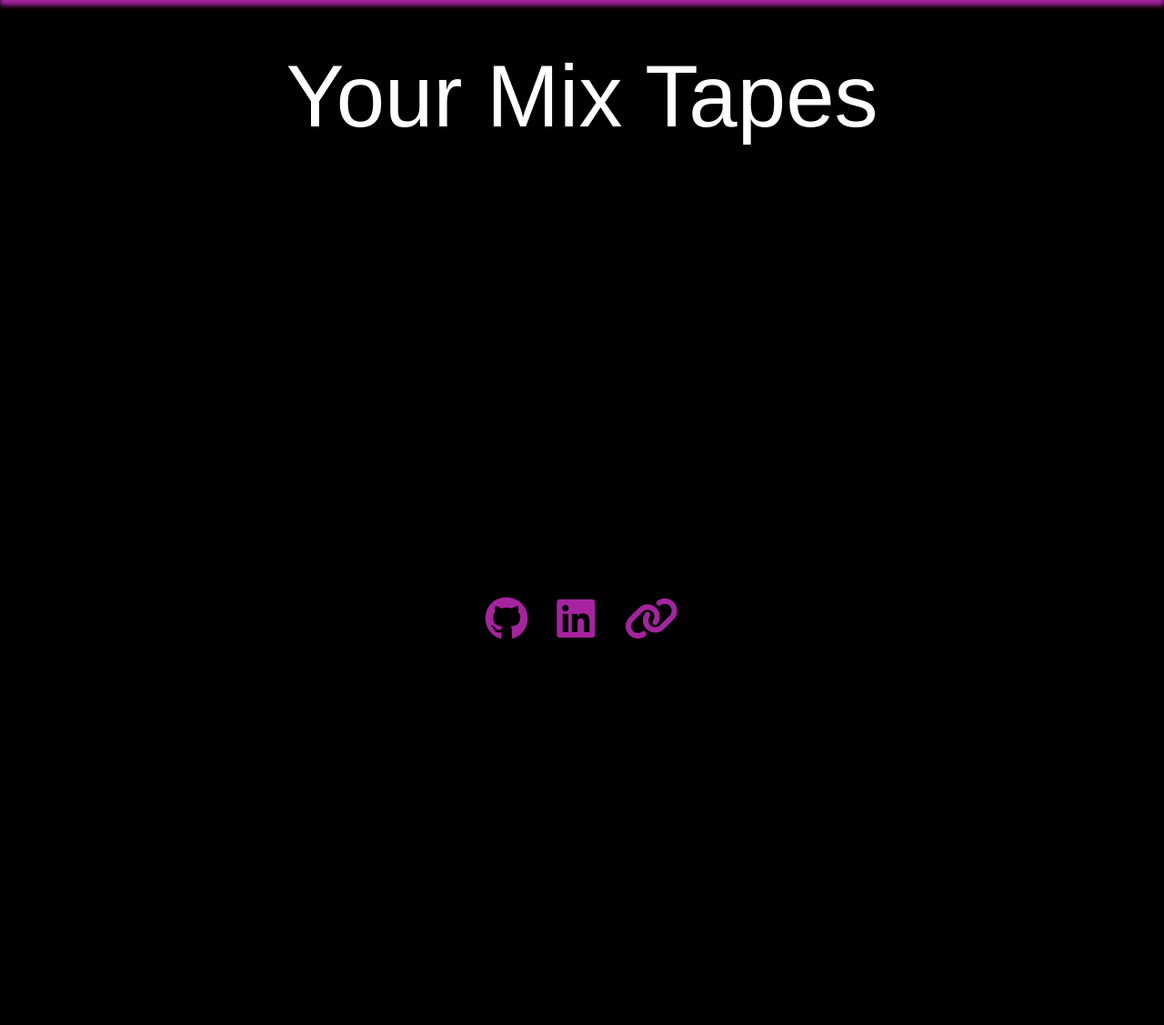
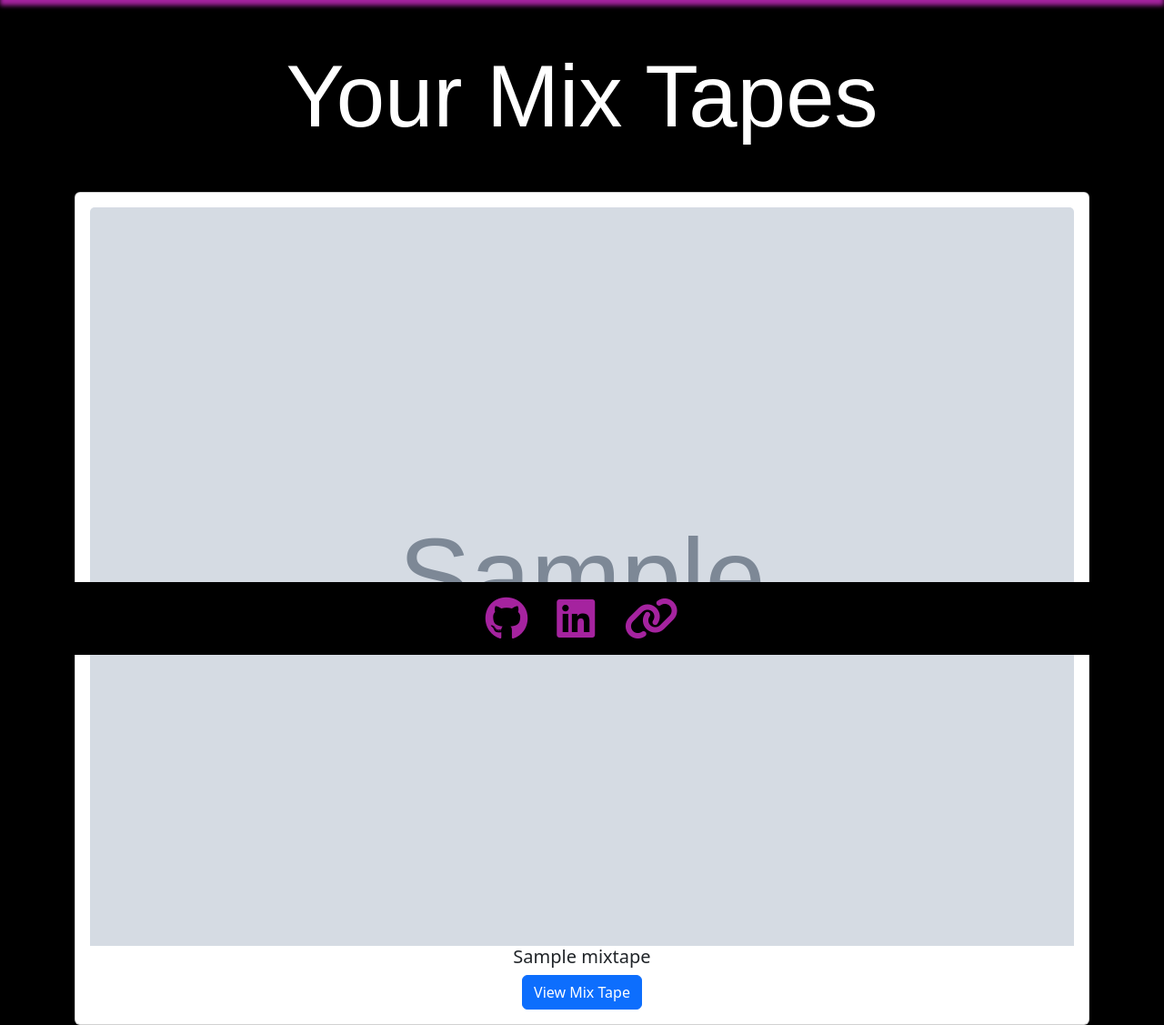
Before and after one commit to Terafora/My-Mixtape, a Django app: page /library/ in a window 1280 px wide. Shown: the part 80-1207 px from the top of the page at 91% size. Before the commit the page ends 782 px from the top, so only its background shows below. Run offline with Django 4.2, Linux system fonts and the light colour scheme; tables that the repository leaves empty hold one stand-in row (values such as "Sample post"); grey boxes marked "Sample" are stand-in pictures; some libraries are stand-ins or nearby versions; some web fonts are replaced.

Commit message:
Create view and wire up base components for viewing mix tapes and contents within. Create base layout on relevant pages for said views.

```diff
--- a/my_mixtape/templates/my_mixtape/about.html
+++ b/my_mixtape/templates/my_mixtape/about.html
@@ -1,6 +1,11 @@
 {% extends 'base.html' %}
 
 {% load static %}
+
+{% block title %} About {% endblock %}
+
+{% block content %}
+
 {% block content %}
 
 <div class="container justify-content-center text-center mt-5">
--- a/my_mixtape/templates/my_mixtape/add_mixtape.html
+++ b/my_mixtape/templates/my_mixtape/add_mixtape.html
@@ -0,0 +1,5 @@
+{% block title %}Add Mixtape{% endblock %}
+
+{% block content %}
+
+{% endblock %}
--- a/my_mixtape/templates/my_mixtape/index.html
+++ b/my_mixtape/templates/my_mixtape/index.html
@@ -1,5 +1,8 @@
 {% extends 'base.html' %}
 {% load static %}
+
+{% block title %}Home{% endblock %}
+
 
 {% block content %}
 <div class="container d-flex justify-content-center justify-text-center">
--- a/my_mixtape/templates/my_mixtape/library.html
+++ b/my_mixtape/templates/my_mixtape/library.html
@@ -1,10 +1,26 @@
 {% extends 'base.html' %}
 
 {% load static %}
+
+{% block title %} Mix Tapes {% endblock %}
+
 {% block content %}
 
 <div class="container justify-content-center text-center mt-5">
     <h1>Your Mix Tapes</h1>
 </div>
-
+{% for mixtape in mixtapes %}
+    <div class="container justify-content-center text-center mt-5">
+        <div class="card">
+            <div class="card-body">
+                <img
+                    {% if mixtape.image %} src="{{mixtape.image}}" {% else %}src="{% static 'images/mixtape.png' %}" {% endif %}
+                    class="card-img-top"
+                    {% if mixtape.image_alt %}alt="{{mixtape.image_alt}}" {% else %} alt="{{mixtape.name}}"{% endif %}>
+                <h5 class="card-title">{{ mixtape.name }}</h5>
+                <a href="{% url 'mixtape_detail' mixtape.id %}" class="btn btn-primary">View Mix Tape</a>
+            </div>
+        </div>
+    </div>
+{% endfor %}
 {% endblock %}
--- a/my_mixtape/urls.py
+++ b/my_mixtape/urls.py
@@ -1,8 +1,9 @@
 from django.urls import path
-from .views import Index, About, Library
+from .views import Index, About, Library, OpenTrackList
 
 urlpatterns = [
     path('', Index.as_view(), name='home'),
     path('about/', About.as_view(), name='about'),
     path('library/', Library.as_view(), name='library'),
+    path('mixtape/<int:mixtape_id>/', OpenTrackList.as_view(), name='mixtape_detail'),
 ]
--- a/my_mixtape/views.py
+++ b/my_mixtape/views.py
@@ -1,5 +1,4 @@
-from django.views.generic import TemplateView
-from django.views.generic import CreateView
+from django.views.generic import TemplateView, ListView, CreateView
 from django.db import models
 from django.shortcuts import get_object_or_404
 from .models import Track, Mixtape
@@ -12,10 +11,14 @@ class Index(TemplateView):
 class About(TemplateView):
     template_name = "my_mixtape/about.html"
 
-class Library(TemplateView):
+class Library(ListView):
     template_name = "my_mixtape/library.html"
+    model = Mixtape
+    context_object_name = 'mixtapes'
 
 # Used for CRUD
+
+# Views for mixtape objects
 
 class AddMixTape(CreateView):
     """Add a mixtape to a mixtape collection"""
@@ -27,6 +30,22 @@ class AddMixTape(CreateView):
     def form_valid(self, form):
         form.instance.collection = self.request.user
         return super().form_valid(form)
+
+class OpenTrackList(ListView):
+    """Open a list of tracks in a mixtape"""
+    model = Mixtape
+    template_name = "my_mixtape/track_list.html"
+    context_object_name = 'mixtape'
+    pk_url_kwarg = 'mixtape_id'
+
+    #def get_queryset(self):
+    #    mixtape_id = self.kwargs.get('mixtape_id')
+    #    return Track.objects.filter(mixtape=mixtape_id)
+
+
+
+# Views for track objects
+
 
 class AddTrack(CreateView):
     """Add a track to a mixtape"""
--- a/templates/base.html
+++ b/templates/base.html
@@ -5,7 +5,7 @@
 <head>
     <meta charset="UTF-8">
     <meta name="viewport" content="width=device-width, initial-scale=1.0">
-    <title>My Mix Tape - {% block title %}{% endblock %}</title>
+    <title>{% block title %}{% endblock %}</title>
     <link rel="icon" href="{% static 'images/cassette_icon.svg' %}">
     {% block onload_js %}
     <script src="https://cdnjs.cloudflare.com/ajax/libs/bootstrap/5.3.2/js/bootstrap.min.js" integrity="sha512-WW8/jxkELe2CAiE4LvQfwm1rajOS8PHasCCx+knHG0gBHt8EXxS6T6tJRTGuDQVnluuAvMxWF4j8SNFDKceLFg==" crossorigin="anonymous" referrerpolicy="no-referrer"></script>
```
Also changed, not shown: my_mixtape/templates/my_mixtape/track_list.html (added, +23 -0 lines), my_mixtape/templates/my_mixtape/add_track.html (line endings or trailing spaces).
